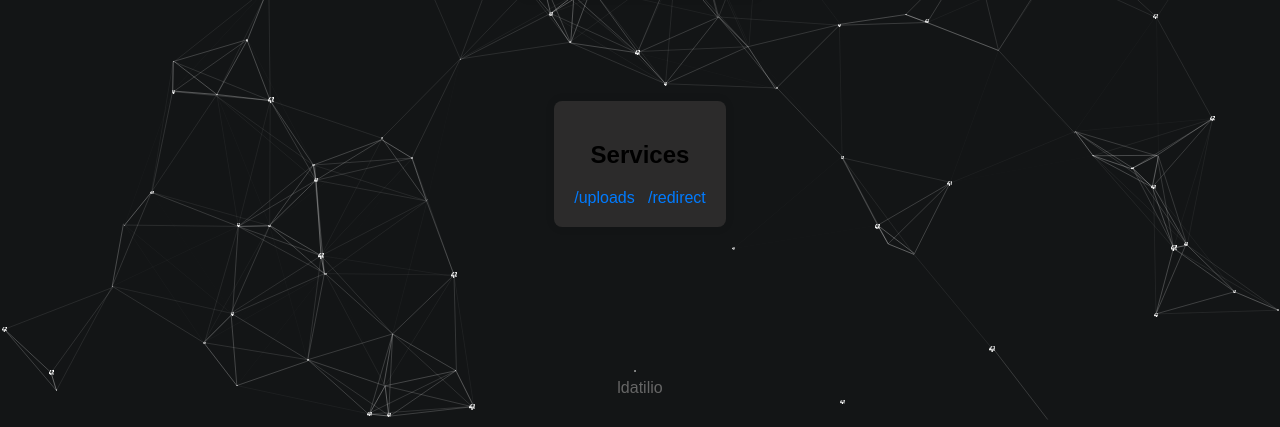
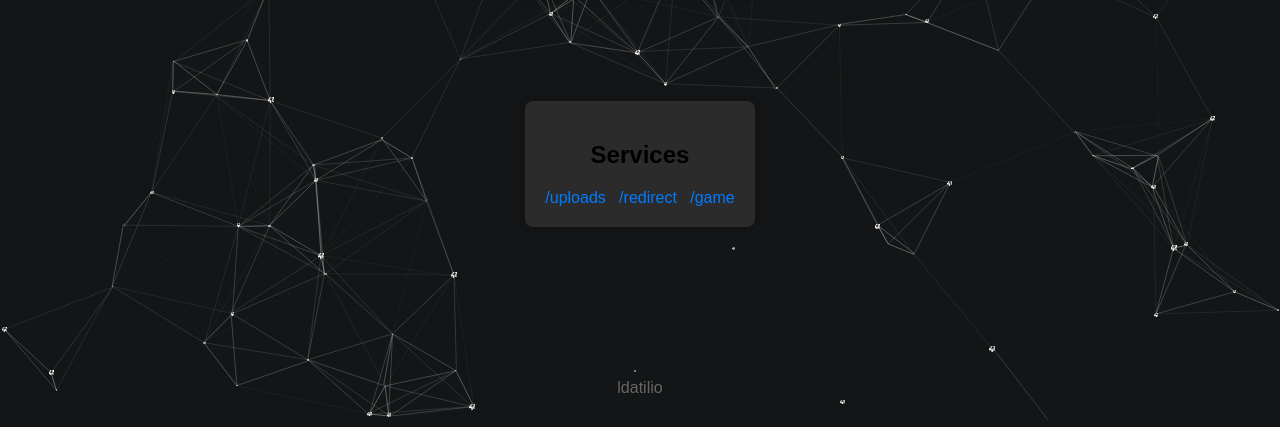
Before and after one commit to LucasDatilioCarderelli/14-webserv, a plain HTML site: page www/index.html in a window 1280 px wide. Shown: the part 373-800 px from the top of the page. Drawn offline with Linux system fonts and the light colour scheme.

Commit message:
update: index.html

```diff
--- a/www/index.html
+++ b/www/index.html
@@ -22,7 +22,8 @@
             <h2> Services </h2>
             <div class="Services">
                 <a href="http://webserv.com:8081/uploads"> /uploads </a> &nbsp;
-                <a href="http://webserv.com:8081/redirect"> /redirect </a>
+                <a href="http://webserv.com:8081/redirect"> /redirect </a> &nbsp;
+                <a href="http://webserv.com:8081/game"> /game </a>
             </div>
         </div>
     </div>
```
